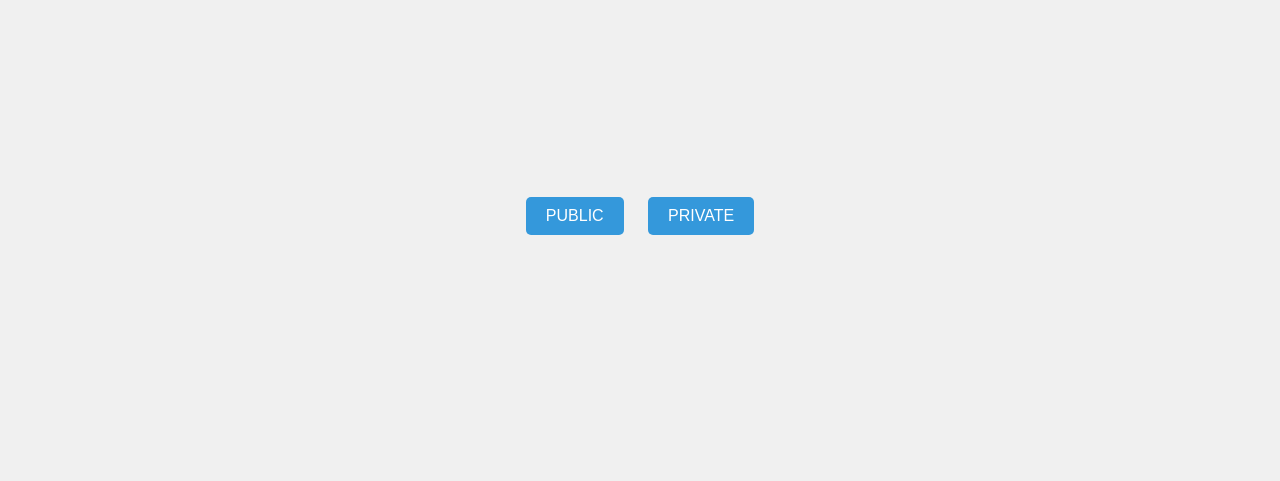
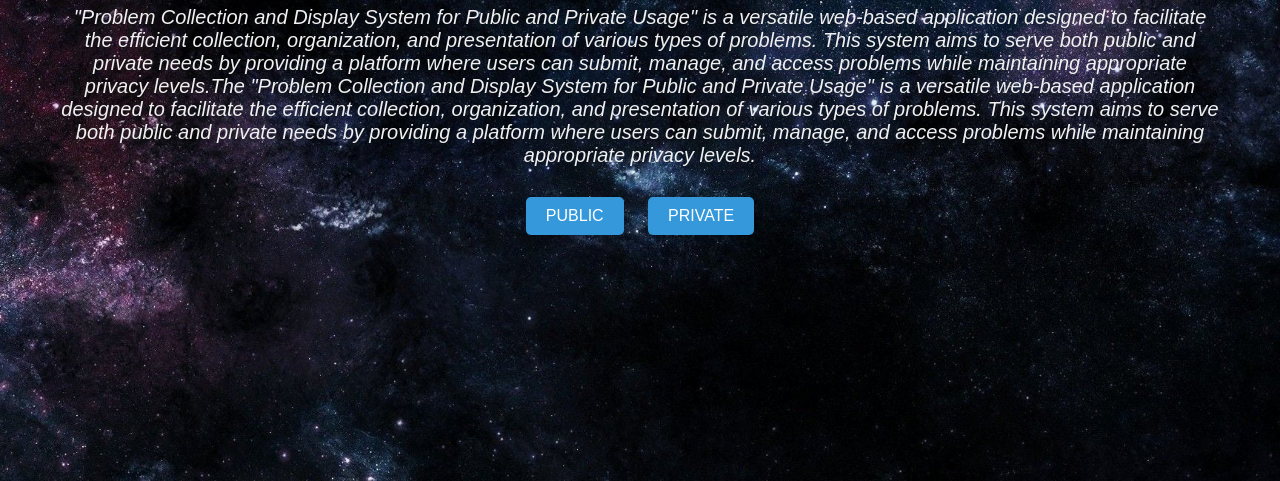
Before and after one commit to monstyne/propagator1, a plain HTML site: page index.html in a window 1280 px wide. Shown: the part 319-800 px from the top of the page. Drawn offline with Linux system fonts and the light colour scheme; the site is published under a folder, as on GitHub Pages, so addresses that start at the root find nothing.

Commit message:
Update home.css

```diff
--- a/home.css
+++ b/home.css
@@ -3,8 +3,8 @@
     margin: 0;
     padding: 0;
     background-color: #f0f0f0;
-     height: 100vh;
-    background-image:url(/pxfuel.jpg);
+    height: 100vh;
+    background-image:url("./pxfuel.jpg");
     background-repeat: no-repeat;
     background-size: cover;
 }
```
